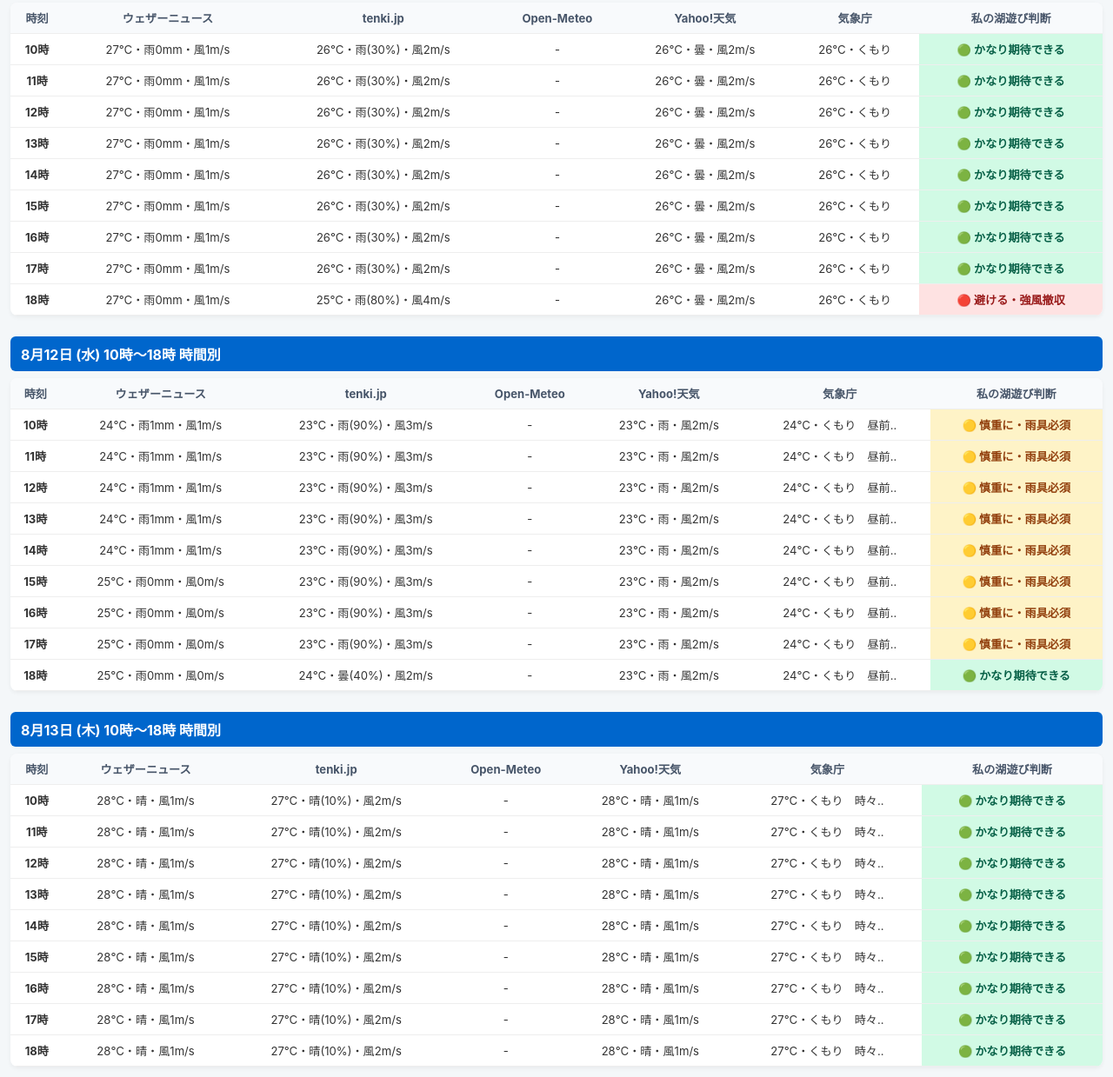
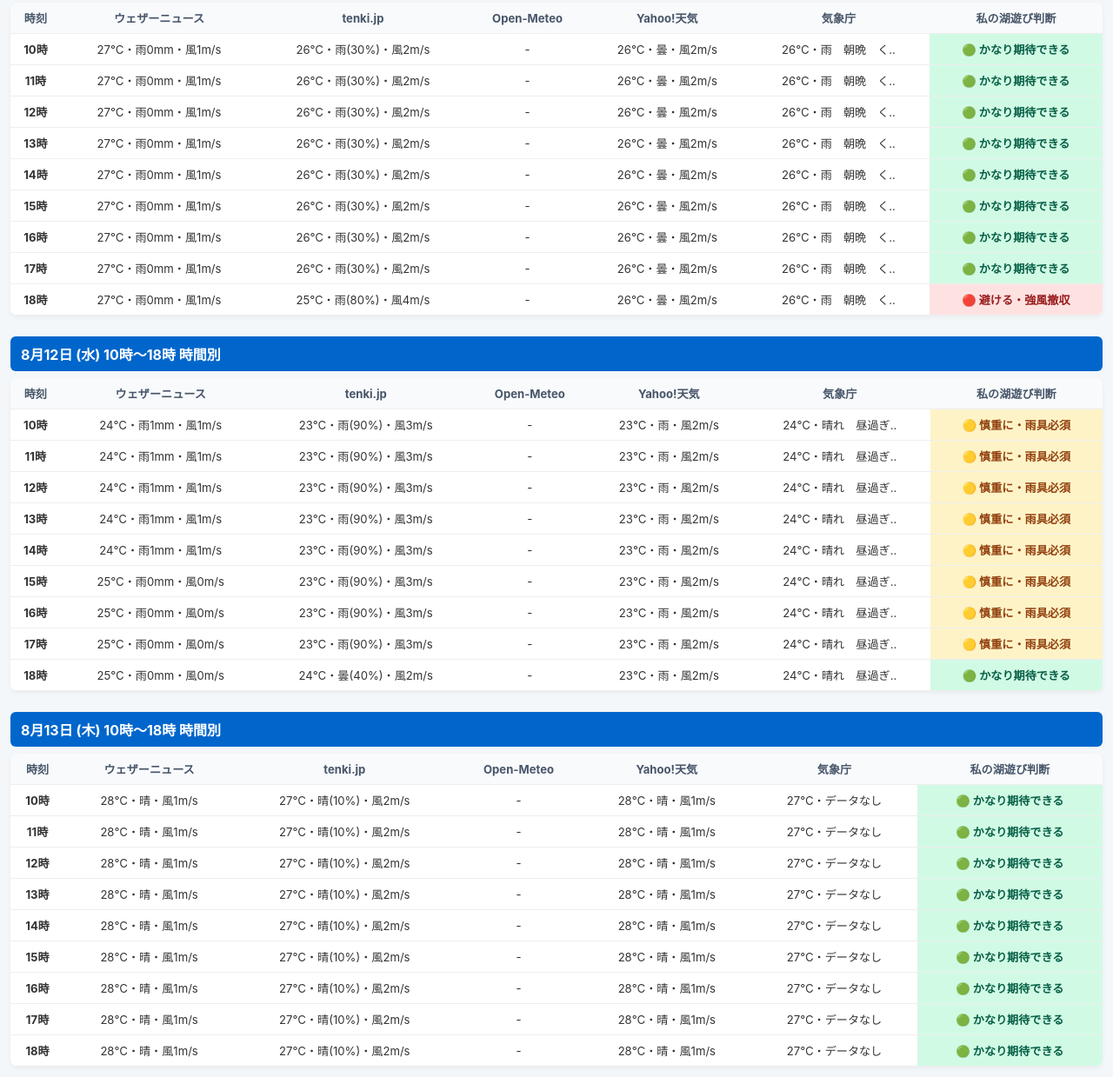
Before and after one commit to f-pi-26/motosuko-weathe, a plain HTML site: page index.html in a window 1280 px wide. Shown: the part 164-1403 px from the top of the page at 87% size. Drawn offline with Linux system fonts and the light colour scheme.

Commit message:
Update weather data

```diff
--- a/index.html
+++ b/index.html
@@ -22,7 +22,7 @@
 <body>
     <header>
         <h1>本栖湖 湖遊び 5社気象比較・判断表</h1>
-        <div class="update">最終更新: 2026年11月15日 02:02 JST</div>
+        <div class="update">最終更新: 2026年11月15日 06:26 JST</div>
     </header>
 
         <div class="date-title">8月11日 (火) 10時〜18時 時間別</div>
@@ -47,7 +47,7 @@
                     <td>26℃・雨(30%)・風2m/s</td>
                     <td>-</td>
                     <td>26℃・曇・風2m/s</td>
-                    <td>26℃・くもり</td>
+                    <td>26℃・雨　朝晩　く..</td>
                     <td class="status-green">🟢 かなり期待できる</td>
                 </tr>
 
@@ -57,7 +57,7 @@
                     <td>26℃・雨(30%)・風2m/s</td>
                     <td>-</td>
                     <td>26℃・曇・風2m/s</td>
-                    <td>26℃・くもり</td>
+                    <td>26℃・雨　朝晩　く..</td>
                     <td class="status-green">🟢 かなり期待できる</td>
                 </tr>
 
@@ -67,7 +67,7 @@
                     <td>26℃・雨(30%)・風2m/s</td>
                     <td>-</td>
                     <td>26℃・曇・風2m/s</td>
-                    <td>26℃・くもり</td>
+                    <td>26℃・雨　朝晩　く..</td>
                     <td class="status-green">🟢 かなり期待できる</td>
                 </tr>
 
@@ -77,7 +77,7 @@
                     <td>26℃・雨(30%)・風2m/s</td>
                     <td>-</td>
                     <td>26℃・曇・風2m/s</td>
-                    <td>26℃・くもり</td>
+                    <td>26℃・雨　朝晩　く..</td>
                     <td class="status-green">🟢 かなり期待できる</td>
                 </tr>
 
@@ -87,7 +87,7 @@
                     <td>26℃・雨(30%)・風2m/s</td>
                     <td>-</td>
                     <td>26℃・曇・風2m/s</td>
-                    <td>26℃・くもり</td>
+                    <td>26℃・雨　朝晩　く..</td>
                     <td class="status-green">🟢 かなり期待できる</td>
                 </tr>
 
@@ -97,7 +97,7 @@
                     <td>26℃・雨(30%)・風2m/s</td>
                     <td>-</td>
                     <td>26℃・曇・風2m/s</td>
-                    <td>26℃・くもり</td>
+                    <td>26℃・雨　朝晩　く..</td>
                     <td class="status-green">🟢 かなり期待できる</td>
                 </tr>
 
@@ -107,7 +107,7 @@
                     <td>26℃・雨(30%)・風2m/s</td>
                     <td>-</td>
                     <td>26℃・曇・風2m/s</td>
-                    <td>26℃・くもり</td>
+                    <td>26℃・雨　朝晩　く..</td>
                     <td class="status-green">🟢 かなり期待できる</td>
                 </tr>
 
@@ -117,7 +117,7 @@
                     <td>26℃・雨(30%)・風2m/s</td>
                     <td>-</td>
                     <td>26℃・曇・風2m/s</td>
-                    <td>26℃・くもり</td>
+                    <td>26℃・雨　朝晩　く..</td>
                     <td class="status-green">🟢 かなり期待できる</td>
                 </tr>
 
@@ -127,7 +127,7 @@
                     <td>25℃・雨(80%)・風4m/s</td>
                     <td>-</td>
                     <td>26℃・曇・風2m/s</td>
-                    <td>26℃・くもり</td>
+                    <td>26℃・雨　朝晩　く..</td>
                     <td class="status-red">🔴 避ける・強風撤収</td>
                 </tr>
             </tbody></table></div>
@@ -153,7 +153,7 @@
                     <td>23℃・雨(90%)・風3m/s</td>
                     <td>-</td>
                     <td>23℃・雨・風2m/s</td>
-                    <td>24℃・くもり　昼前..</td>
+                    <td>24℃・晴れ　昼過ぎ..</td>
                     <td class="status-yellow">🟡 慎重に・雨具必須</td>
                 </tr>
 
@@ -163,7 +163,7 @@
                     <td>23℃・雨(90%)・風3m/s</td>
                     <td>-</td>
                     <td>23℃・雨・風2m/s</td>
-                    <td>24℃・くもり　昼前..</td>
+                    <td>24℃・晴れ　昼過ぎ..</td>
                     <td class="status-yellow">🟡 慎重に・雨具必須</td>
                 </tr>
 
@@ -173,7 +173,7 @@
                     <td>23℃・雨(90%)・風3m/s</td>
                     <td>-</td>
                     <td>23℃・雨・風2m/s</td>
-                    <td>24℃・くもり　昼前..</td>
+                    <td>24℃・晴れ　昼過ぎ..</td>
                     <td class="status-yellow">🟡 慎重に・雨具必須</td>
                 </tr>
 
@@ -183,7 +183,7 @@
                     <td>23℃・雨(90%)・風3m/s</td>
                     <td>-</td>
                     <td>23℃・雨・風2m/s</td>
-                    <td>24℃・くもり　昼前..</td>
+                    <td>24℃・晴れ　昼過ぎ..</td>
                     <td class="status-yellow">🟡 慎重に・雨具必須</td>
                 </tr>
 
@@ -193,7 +193,7 @@
                     <td>23℃・雨(90%)・風3m/s</td>
                     <td>-</td>
                     <td>23℃・雨・風2m/s</td>
-                    <td>24℃・くもり　昼前..</td>
+                    <td>24℃・晴れ　昼過ぎ..</td>
                     <td class="status-yellow">🟡 慎重に・雨具必須</td>
                 </tr>
 
@@ -203,7 +203,7 @@
                     <td>23℃・雨(90%)・風3m/s</td>
                     <td>-</td>
                     <td>23℃・雨・風2m/s</td>
-                    <td>24℃・くもり　昼前..</td>
+                    <td>24℃・晴れ　昼過ぎ..</td>
                     <td class="status-yellow">🟡 慎重に・雨具必須</td>
                 </tr>
 
@@ -213,7 +213,7 @@
                     <td>23℃・雨(90%)・風3m/s</td>
                     <td>-</td>
                     <td>23℃・雨・風2m/s</td>
-                    <td>24℃・くもり　昼前..</td>
+                    <td>24℃・晴れ　昼過ぎ..</td>
                     <td class="status-yellow">🟡 慎重に・雨具必須</td>
                 </tr>
 
@@ -223,7 +223,7 @@
                     <td>23℃・雨(90%)・風3m/s</td>
                     <td>-</td>
                     <td>23℃・雨・風2m/s</td>
-                    <td>24℃・くもり　昼前..</td>
+                    <td>24℃・晴れ　昼過ぎ..</td>
                     <td class="status-yellow">🟡 慎重に・雨具必須</td>
                 </tr>
 
@@ -233,7 +233,7 @@
                     <td>24℃・曇(40%)・風2m/s</td>
                     <td>-</td>
                     <td>23℃・雨・風2m/s</td>
-                    <td>24℃・くもり　昼前..</td>
+                    <td>24℃・晴れ　昼過ぎ..</td>
                     <td class="status-green">🟢 かなり期待できる</td>
                 </tr>
             </tbody></table></div>
@@ -259,7 +259,7 @@
                     <td>27℃・晴(10%)・風2m/s</td>
                     <td>-</td>
                     <td>28℃・晴・風1m/s</td>
-                    <td>27℃・くもり　時々..</td>
+                    <td>27℃・データなし</td>
                     <td class="status-green">🟢 かなり期待できる</td>
                 </tr>
 
@@ -269,7 +269,7 @@
                     <td>27℃・晴(10%)・風2m/s</td>
                     <td>-</td>
                     <td>28℃・晴・風1m/s</td>
-                    <td>27℃・くもり　時々..</td>
+                    <td>27℃・データなし</td>
                     <td class="status-green">🟢 かなり期待できる</td>
                 </tr>
 
@@ -279,7 +279,7 @@
                     <td>27℃・晴(10%)・風2m/s</td>
                     <td>-</td>
                     <td>28℃・晴・風1m/s</td>
-                    <td>27℃・くもり　時々..</td>
+                    <td>27℃・データなし</td>
                     <td class="status-green">🟢 かなり期待できる</td>
                 </tr>
 
@@ -289,7 +289,7 @@
                     <td>27℃・晴(10%)・風2m/s</td>
                     <td>-</td>
                     <td>28℃・晴・風1m/s</td>
-                    <td>27℃・くもり　時々..</td>
+                    <td>27℃・データなし</td>
                     <td class="status-green">🟢 かなり期待できる</td>
                 </tr>
 
@@ -299,7 +299,7 @@
                     <td>27℃・晴(10%)・風2m/s</td>
                     <td>-</td>
                     <td>28℃・晴・風1m/s</td>
-                    <td>27℃・くもり　時々..</td>
+                    <td>27℃・データなし</td>
                     <td class="status-green">🟢 かなり期待できる</td>
                 </tr>
 
@@ -309,7 +309,7 @@
                     <td>27℃・晴(10%)・風2m/s</td>
                     <td>-</td>
                     <td>28℃・晴・風1m/s</td>
-                    <td>27℃・くもり　時々..</td>
+                    <td>27℃・データなし</td>
                     <td class="status-green">🟢 かなり期待できる</td>
                 </tr>
 
@@ -319,7 +319,7 @@
                     <td>27℃・晴(10%)・風2m/s</td>
                     <td>-</td>
                     <td>28℃・晴・風1m/s</td>
-                    <td>27℃・くもり　時々..</td>
+                    <td>27℃・データなし</td>
                     <td class="status-green">🟢 かなり期待できる</td>
                 </tr>
 
@@ -329,7 +329,7 @@
                     <td>27℃・晴(10%)・風2m/s</td>
                     <td>-</td>
                     <td>28℃・晴・風1m/s</td>
-                    <td>27℃・くもり　時々..</td>
+                    <td>27℃・データなし</td>
                     <td class="status-green">🟢 かなり期待できる</td>
                 </tr>
 
@@ -339,7 +339,7 @@
                     <td>27℃・晴(10%)・風2m/s</td>
                     <td>-</td>
                     <td>28℃・晴・風1m/s</td>
-                    <td>27℃・くもり　時々..</td>
+                    <td>27℃・データなし</td>
                     <td class="status-green">🟢 かなり期待できる</td>
                 </tr>
             </tbody></table></div></body></html>
```
